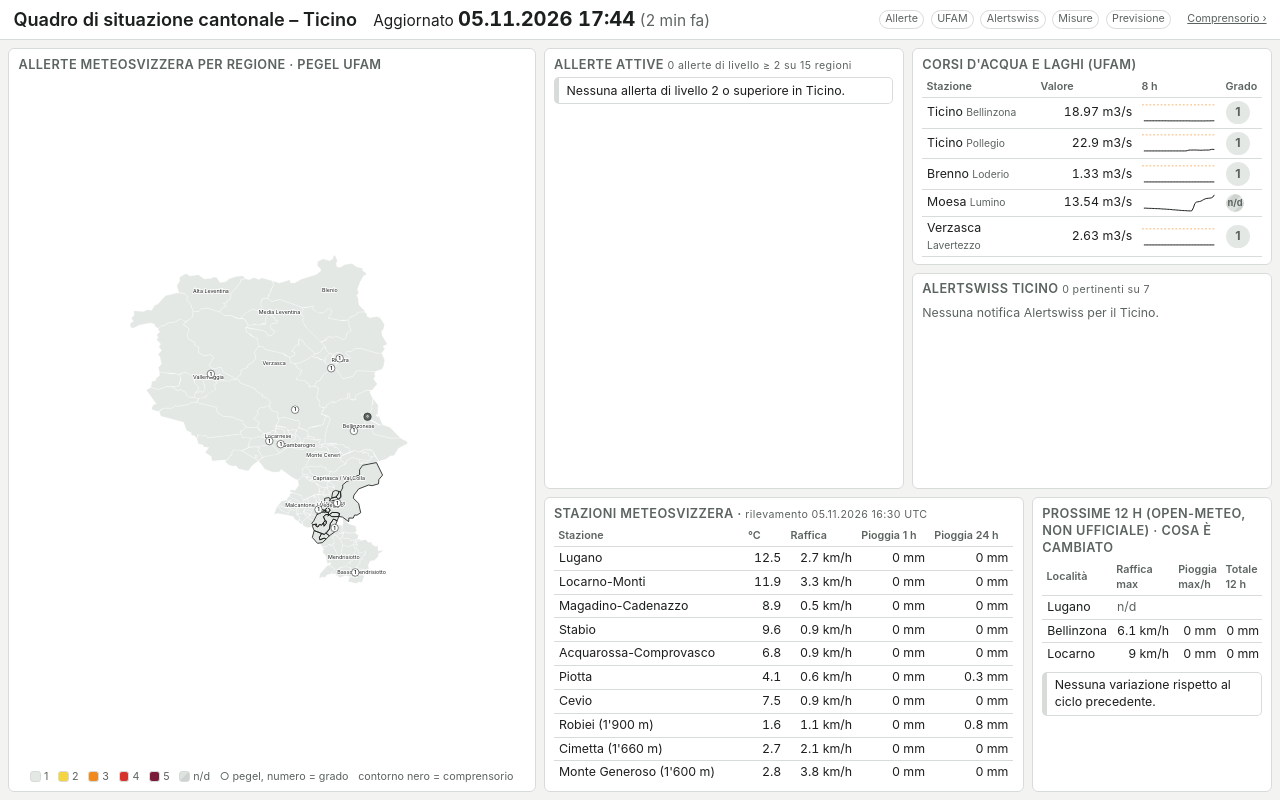
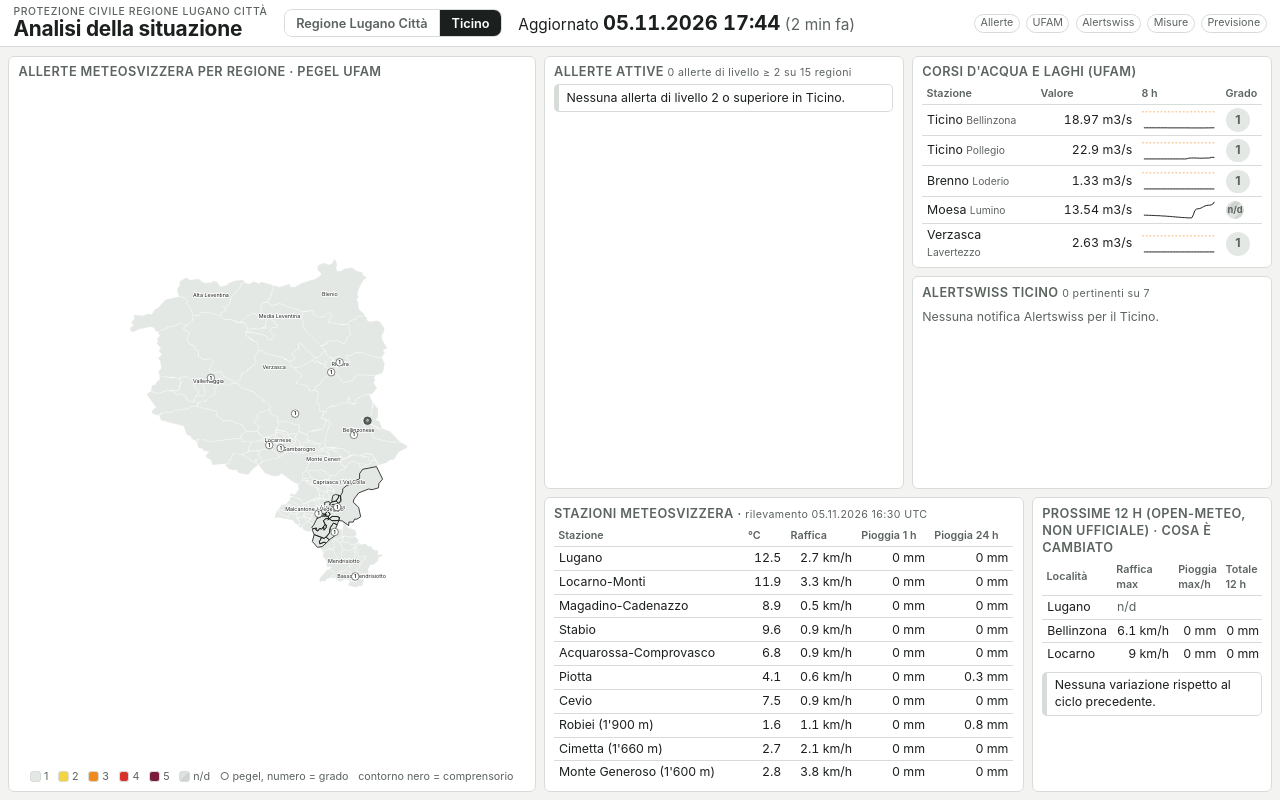
Before and after one commit to R5-SMR/ansit-pci-lugano, a plain HTML site: page sito/cantone.html in a window 1280 px wide. Drawn offline with Linux system fonts and the light colour scheme.

Commit message:
Add files via upload

```diff
--- a/sito/cantone.html
+++ b/sito/cantone.html
@@ -4,7 +4,7 @@
 <meta charset="utf-8">
 <meta name="viewport" content="width=device-width, initial-scale=1, viewport-fit=cover">
 <meta name="robots" content="noindex, nofollow">
-<title>Quadro di situazione cantonale · PCi Lugano Città</title>
+<title>Analisi della situazione · Ticino · PCi Lugano Città</title>
 <style>
   :root {
     --sfondo: #f3f4f2; --carta: #ffffff; --testo: #1b1f1d; --muto: #5c645f; --linea: #d8dcd9;
@@ -23,7 +23,12 @@
   html, body { margin: 0; height: 100%; background: var(--sfondo); color: var(--testo); }
   body { font: var(--base)/1.35 -apple-system, "Segoe UI", Roboto, "Helvetica Neue", Arial, sans-serif; display: flex; flex-direction: column; overflow: hidden; }
   header { display: flex; align-items: center; gap: 1.2em; padding: .45em 1em; background: var(--carta); border-bottom: 1px solid var(--linea); }
-  header h1 { font-size: 1.35em; margin: 0; font-weight: 600; white-space: nowrap; }
+  header h1 { font-size: 1.55em; margin: 0; font-weight: 700; white-space: nowrap; letter-spacing: -.01em; line-height: 1.1; }
+  header h1 small { display: block; font-size: .5em; font-weight: 500; color: var(--muto); text-transform: uppercase; letter-spacing: .06em; }
+  .scelta { display: inline-flex; border: 1px solid var(--linea); border-radius: 8px; overflow: hidden; }
+  .scelta a { padding: .35em .9em; font-size: .95em; font-weight: 600; text-decoration: none; color: var(--muto); background: var(--carta); }
+  .scelta a + a { border-left: 1px solid var(--linea); }
+  .scelta a.attiva { background: var(--testo); color: var(--carta); }
   header .ora { font-size: 1.15em; font-variant-numeric: tabular-nums; }
   header .ora b { font-size: 1.3em; }
   header .fonti { margin-left: auto; color: var(--muto); font-size: .8em; display: flex; gap: .6em; flex-wrap: wrap; }
@@ -82,10 +87,10 @@
 </head>
 <body>
 <header>
-  <h1 id="titolo">Quadro di situazione cantonale – Ticino</h1>
+  <h1><small>Protezione civile Regione Lugano Città</small>Analisi della situazione</h1>
+  <nav class="scelta" aria-label="Area"><a href="index.html">Regione Lugano Città</a><a class="attiva" href="cantone.html" aria-current="page">Ticino</a></nav>
   <div class="ora">Aggiornato <b id="ora">–</b> <span id="eta" style="color:var(--muto)"></span></div>
   <div class="fonti" id="fonti"></div>
-  <a href="index.html">Comprensorio ›</a>
 </header>
 <div id="banner">DATI NON AGGIORNATI – considerare non disponibili e consultare le fonti ufficiali</div>
 
@@ -165,7 +170,6 @@
     const stantio = eta > dati.dati_stantii_minuti;
     const nuovo = ultimoGenerato && ultimoGenerato !== dati.generato;
     ultimoGenerato = dati.generato;
-    $("titolo").textContent = dati.titolo;
     $("ora").textContent = dati.generato_locale;
     $("eta").textContent = `(${eta} min fa)`;
     $("banner").classList.toggle("on", stantio);
```
